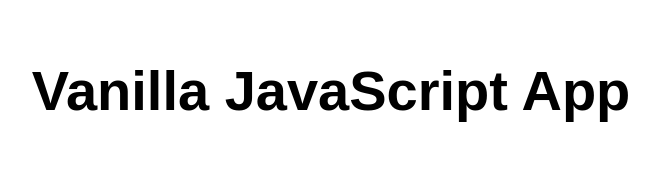
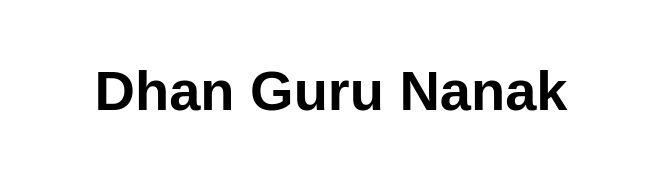
Before and after one commit to plug-n-play/first-static-web-app-on-azure, a plain HTML site: page index.html in a window 1280 px wide. Shown: the whole page, without its empty margins (309-968 px from the left). Drawn offline with Linux system fonts and the light colour scheme.

Commit message:
Update index.html

```diff
--- a/index.html
+++ b/index.html
@@ -10,7 +10,7 @@
 
 <body>
   <main>
-    <h1>Vanilla JavaScript App</h1>
+    <h1>Dhan Guru Nanak</h1>
   </main>
 </body>
 
```
